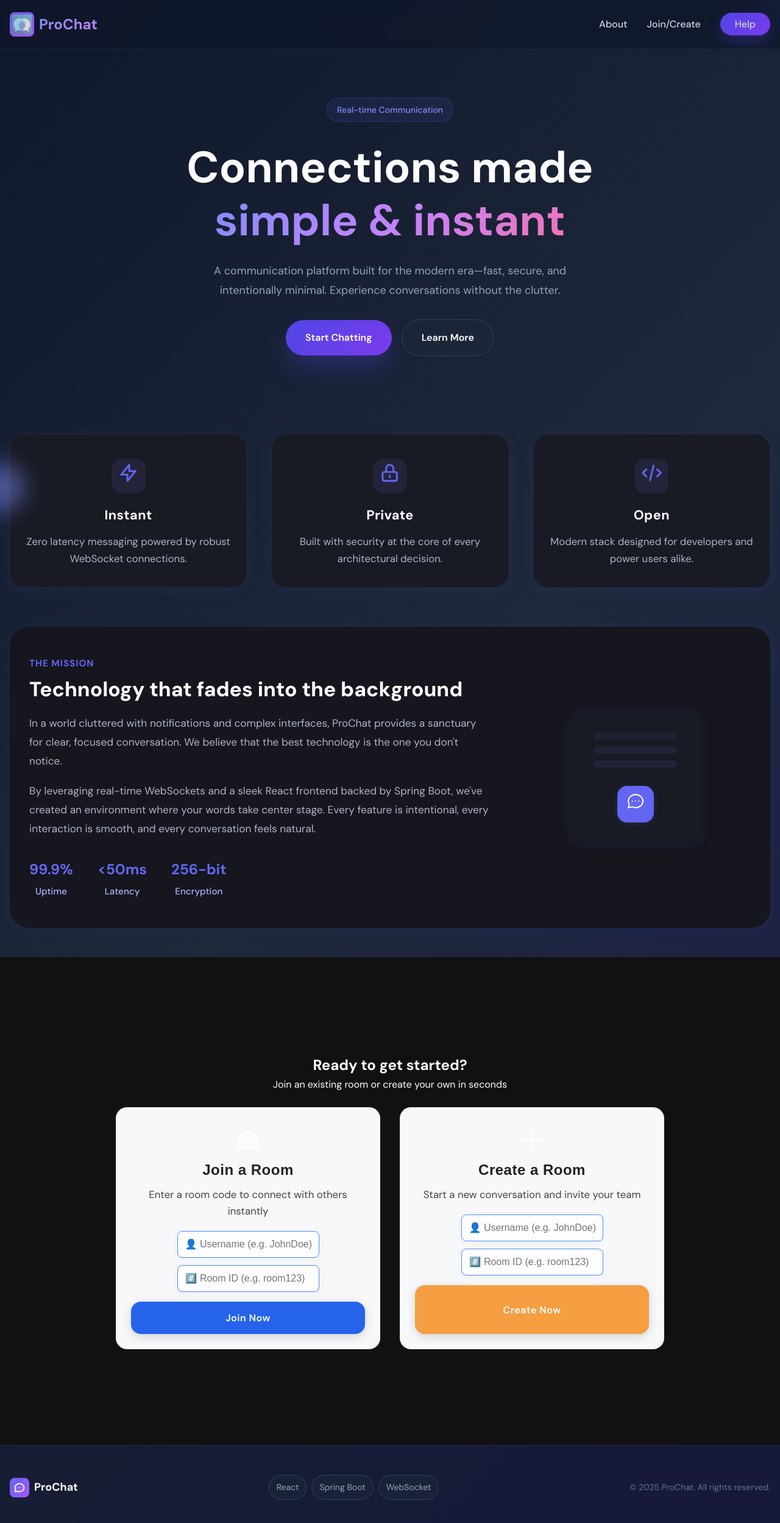
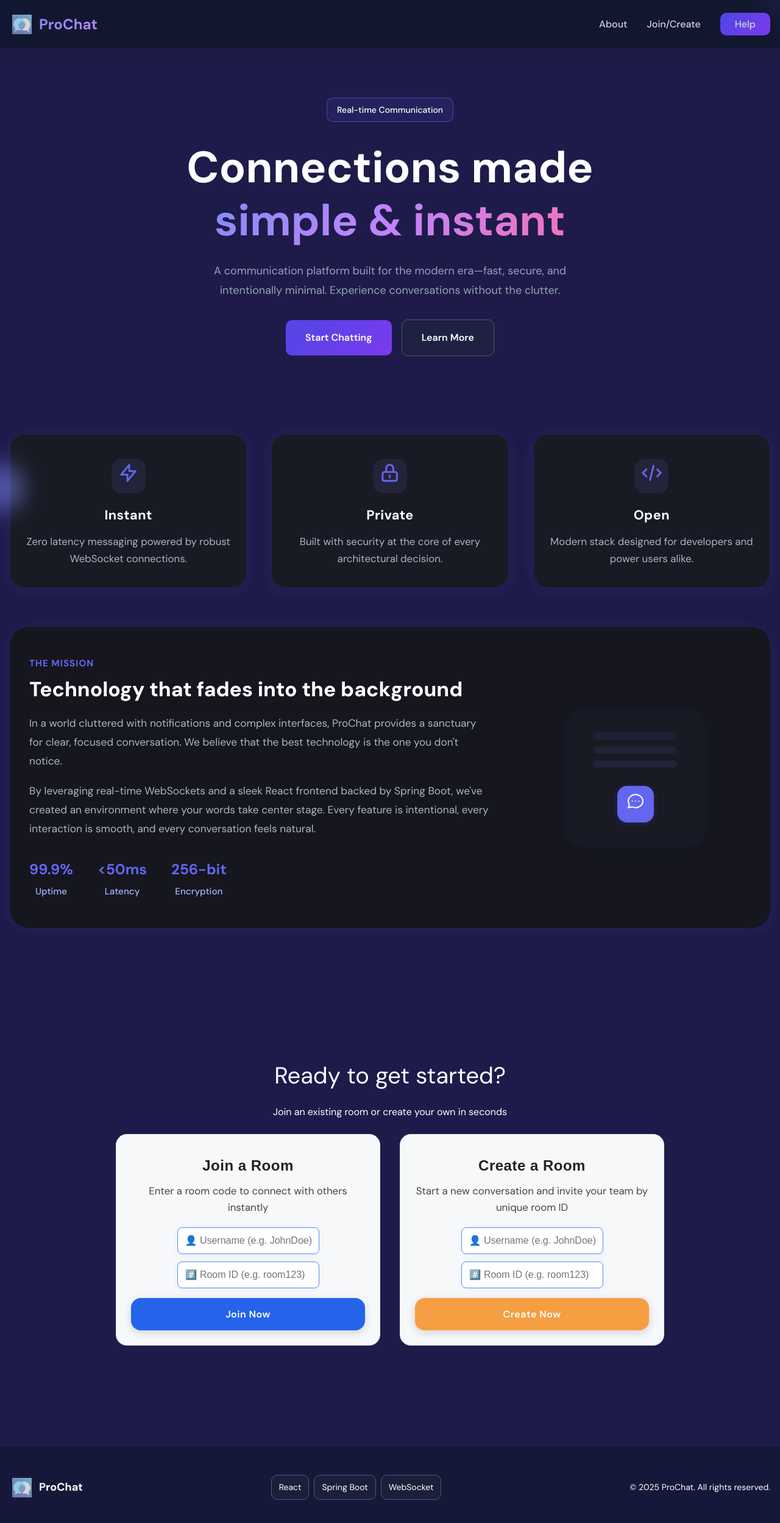
Before and after one commit to Dhruvesh05/chat-app-frontend, a React (Vite) app: page / in a window 1280 px wide. Shown: the top 2498 px of the page at 61% size. Built offline with nearby package versions, Linux system fonts and the light colour scheme.

Commit message:
UI Colors updated

```diff
--- a/src/components/Home.css
+++ b/src/components/Home.css
@@ -3,8 +3,11 @@
 /* Global Styles */
 .home-wrapper {
   min-height: 100vh;
-  background: linear-gradient(135deg, #0f172a 0%, #1e293b 50%, #1e1b4b 100%);
+  min-width: 100vw;
+  background: #1e1b4b;
   color: white;
+  box-sizing: border-box;
+  overflow-x: hidden;
 }
 
 /* Navigation Styles */
@@ -41,7 +44,7 @@
 .logo-icon {
   width: 40px;
   height: 40px;
-  background: linear-gradient(135deg, #6366f1 0%, #a855f7 100%);
+  /* background: linear-gradient(135deg, #6366f1 0%, #a855f7 100%); */
   border-radius: 8px;
   display: flex;
   align-items: center;
@@ -86,14 +89,16 @@
 .nav-cta {
   padding: 0.5rem 1.5rem;
   background: linear-gradient(135deg, #4f46e5 0%, #7c3aed 100%);
-  border-radius: 9999px;
-  box-shadow: 0 10px 25px rgba(79, 70, 229, 0.3);
+  border-radius: 10px;
+  /* box-shadow: 0 10px 25px rgba(79, 70, 229, 0.3); */
   transition: all 0.2s;
 }
 
 .nav-cta:hover {
   transform: translateY(-2px);
-  box-shadow: 0 15px 30px rgba(79, 70, 229, 0.4);
+  background-color: #6d28d9;
+  color : white;
+  /* box-shadow: 0 15px 30px rgba(79, 70, 229, 0.4); */
 }
 
 .mobile-menu-btn {
@@ -159,9 +164,9 @@
   display: inline-block;
   padding: 0.5rem 1rem;
   background: rgba(99, 102, 241, 0.1);
-  border: 1px solid rgba(99, 102, 241, 0.2);
-  border-radius: 9999px;
-  color: #818cf8;
+  border: 1px solid rgba(99, 102, 241, 0.5);
+  border-radius: 10px;
+  color: #ffffff;
   font-size: 0.875rem;
   font-weight: 500;
   margin-bottom: 2rem;
@@ -205,11 +210,11 @@
 .btn-primary {
   padding: 1rem 2rem;
   background: linear-gradient(135deg, #4f46e5 0%, #7c3aed 100%);
-  border-radius: 9999px;
+  border-radius: 10px;
   font-weight: 600;
   text-decoration: none;
   color: white;
-  box-shadow: 0 20px 40px rgba(79, 70, 229, 0.3);
+  /* box-shadow: 0 20px 40px rgba(79, 70, 229, 0.3); */
   transition: all 0.2s;
   width: 100%;
   max-width: 300px;
@@ -218,14 +223,14 @@
 
 .btn-primary:hover {
   transform: translateY(-2px) scale(1.05);
-  box-shadow: 0 25px 50px rgba(79, 70, 229, 0.5);
+  /* box-shadow: 0 25px 50px rgba(79, 70, 229, 0.5); */
 }
 
 .btn-secondary {
   padding: 1rem 2rem;
   background: rgba(30, 41, 59, 0.5);
-  border: 1px solid #334155;
-  border-radius: 9999px;
+  border: 1px solid #4f5967;
+  border-radius: 10px;
   font-weight: 600;
   text-decoration: none;
   color: white;
@@ -236,7 +241,8 @@
 }
 
 .btn-secondary:hover {
-  background: rgba(30, 41, 59, 0.8);
+  background: rgba(255, 255, 255, 0.9);
+  color: #4f46e5;
 }
 
 /* Footer Styles */
@@ -292,14 +298,14 @@
 .tech-pill {
   padding: 0.5rem 0.75rem;
   background: rgba(30, 41, 59, 0.5);
-  border: 1px solid #334155;
-  border-radius: 9999px;
+  border: 1px solid #4a5a71;
+  border-radius: 10px;
   font-size: 0.875rem;
-  color: #94a3b8;
+  color: #ffffff;
 }
 
 .copyright {
-  color: #64748b;
+  color: #ffffff;
   font-size: 0.875rem;
   text-align: center;
   margin: 0;
--- a/src/components/JoinCreateChat.css
+++ b/src/components/JoinCreateChat.css
@@ -186,7 +186,11 @@
   flex-direction: column;
   justify-content: center;
   align-items: center;
-  background: #111;
+  background: #1e1b4b;
+  min-height: 100vh;
+  min-width: 100vw;
+  box-sizing: border-box;
+  overflow-x: hidden;
   font-family: "DM Sans", sans-serif;
   padding: 0;
   margin: 0;
--- a/src/components/JoinCreateChat.jsx
+++ b/src/components/JoinCreateChat.jsx
@@ -53,14 +53,14 @@ const JoinCreateChat = () => {
     <section className="join-create-section">
       <div className="join-create-container">
         <div className="section-header">
-          <h2 className="section-title">Ready to get started?</h2>
+          <h1 className="section-title">Ready to get started?</h1>
           <p className="section-subtitle">Join an existing room or create your own in seconds</p>
         </div>
         <div className="cards-grid">
           {/* Join Room Card */}
           <div className="action-card join-card">
             <div className="card-icon join-icon">
-              <svg
+              {/* <svg
                 className="responsive-svg"
                 fill="none"
                 stroke="currentColor"
@@ -68,7 +68,7 @@ const JoinCreateChat = () => {
                 aria-hidden="true"
               >
                 <path strokeLinecap="round" strokeLinejoin="round" strokeWidth={2} d="M17 20h5v-2a3 3 0 00-5.356-1.857M17 20H7m10 0v-2c0-.656-.126-1.283-.356-1.857M7 20H2v-2a3 3 0 015.356-1.857M7 20v-2c0-.656.126-1.283.356-1.857m0 0a5.002 5.002 0 019.288 0M15 7a3 3 0 11-6 0 3 3 0 016 0zm6 3a2 2 0 11-4 0 2 2 0 014 0zM7 10a2 2 0 11-4 0 2 2 0 014 0z" />
-              </svg>
+              </svg> */}
             </div>
             <h3 className="card-title">Join a Room</h3>
             <p className="card-description">
@@ -121,7 +121,7 @@ const JoinCreateChat = () => {
           {/* Create Room Card */}
           <div className="action-card create-card">
             <div className="card-icon create-icon">
-              <svg
+              {/* <svg
                 className="responsive-svg"
                 fill="none"
                 stroke="currentColor"
@@ -129,11 +129,11 @@ const JoinCreateChat = () => {
                 aria-hidden="true"
               >
                 <path strokeLinecap="round" strokeLinejoin="round" strokeWidth={2} d="M12 4v16m8-8H4" />
-              </svg>
+              </svg> */}
             </div>
             <h3 className="card-title">Create a Room</h3>
             <p className="card-description">
-              Start a new conversation and invite your team
+              Start a new conversation and invite your team by unique room ID
             </p>
             <input
               className="card-input enhanced-input"
--- a/src/components/home.jsx
+++ b/src/components/home.jsx
@@ -89,11 +89,11 @@ const Home = () => {
         <div className="footer-container">
           <div className="footer-content">
             <div className="footer-logo">
-              <div className="logo-icon-small">
-                <svg fill="none" stroke="currentColor" viewBox="0 0 24 24">
-                  <path strokeLinecap="round" strokeLinejoin="round" strokeWidth={2} d="M8 12h.01M12 12h.01M16 12h.01M21 12c0 4.418-4.03 8-9 8a9.863 9.863 0 01-4.255-.949L3 20l1.395-3.72C3.512 15.042 3 13.574 3 12c0-4.418 4.03-8 9-8s9 3.582 9 8z" />
-                </svg>
-              </div>
+
+                <div className="logo-icon">
+                <img src="/ProChat.svg" alt="ProChat Logo" style={{ width: 32, height: 32, display: 'block' }} />
+                </div>
+
               <span>ProChat</span>
             </div>
 
```
